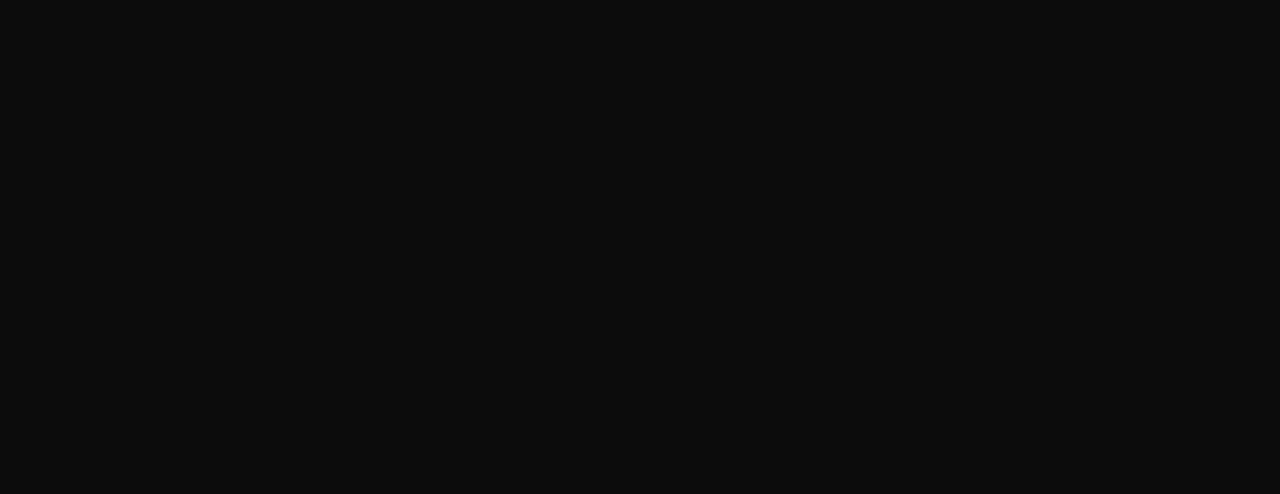
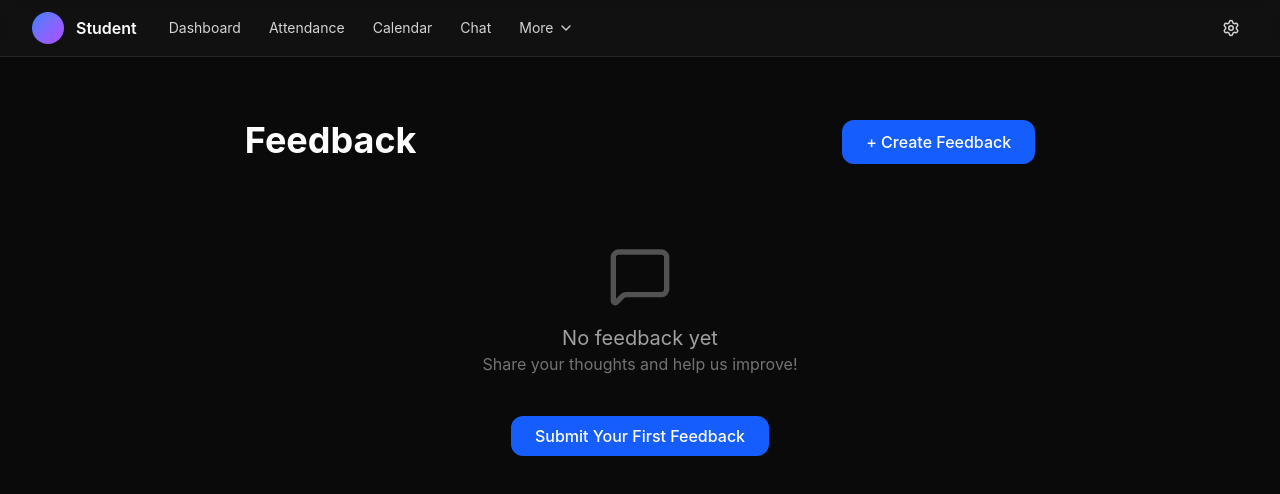
Before and after one commit to Jivan-Patel/CodingGita_lms_clone, a React (Vite) app: page /student/feedback in a window 1280 px wide. Before the commit this address had no page. Shown: the top 494 px of the page. Built offline with nearby package versions, Linux system fonts and the light colour scheme.

Commit message:
Feedback page implemented

```diff
--- a/src/App.jsx
+++ b/src/App.jsx
@@ -9,6 +9,7 @@
 import ApplyLeave from './pages/ApplyLeave.jsx';
 import WeeklyFeedback from './pages/WeeklyFeedback.jsx';
 import ProfilePage from './pages/ProfilePage.jsx';
+import FeedbackPage from './pages/feedbackPage.jsx';
 
 function App() {
 
@@ -24,6 +25,7 @@
         <Route path='/student/apply-leave' element={<ApplyLeave />} />
         <Route path='/student/weekly-subject-feedback' element={<WeeklyFeedback />} />
         <Route path='/student/profile' element={<ProfilePage />} />
+        <Route path='/student/feedback' element={<FeedbackPage />} />
       </Routes>
     </>
   )
--- /dev/null
+++ b/src/pages/FeedbackPage.jsx
@@ -0,0 +1,30 @@
+import React from 'react'
+import Nav from '../components/Nav2.jsx'
+
+function FeedbackPage() {
+    return (
+        <div className="min-h-screen pt-20 bg-neutral-950">
+            <Nav />
+            <div className="mx-auto pb-10 mt-10 max-w-7xl px-4 sm:px-6 lg:px-8 space-y-6 text-start">
+                <div className="mb-8 flex justify-around">
+                    <h1 className="text-4xl font-bold mb-1">Feedback</h1>
+                    <button className='block px-6 font-medium py-2 bg-blue-600 rounded-xl hover:bg-blue-700'>
+                        + Create Feedback
+                    </button>
+                </div>
+                <div className='space-y-6'>
+                    <div className='text-center py-12'>
+                        <svg xmlns="http://www.w3.org/2000/svg" width="24" height="24" viewBox="0 0 24 24" fill="none" stroke="currentColor" stroke-width="2" stroke-linecap="round" stroke-linejoin="round" class="lucide lucide-message-square w-16 h-16 text-neutral-600 mx-auto mb-4" aria-hidden="true"><path d="M22 17a2 2 0 0 1-2 2H6.828a2 2 0 0 0-1.414.586l-2.202 2.202A.71.71 0 0 1 2 21.286V5a2 2 0 0 1 2-2h16a2 2 0 0 1 2 2z"></path></svg>
+                        <h2 className='text-xl text-center text-neutral-400'>No feedback yet</h2>
+                        <p className='text-center text-neutral-500'>Share your thoughts and help us improve!</p>
+                        <button className='px-6 py-2 my-10 font-medium bg-blue-600 rounded-xl hover:bg-blue-700'>
+                            Submit Your First Feedback
+                        </button>
+                    </div>
+                </div>
+            </div>
+        </div>
+    )
+}
+
+export default FeedbackPage
```
